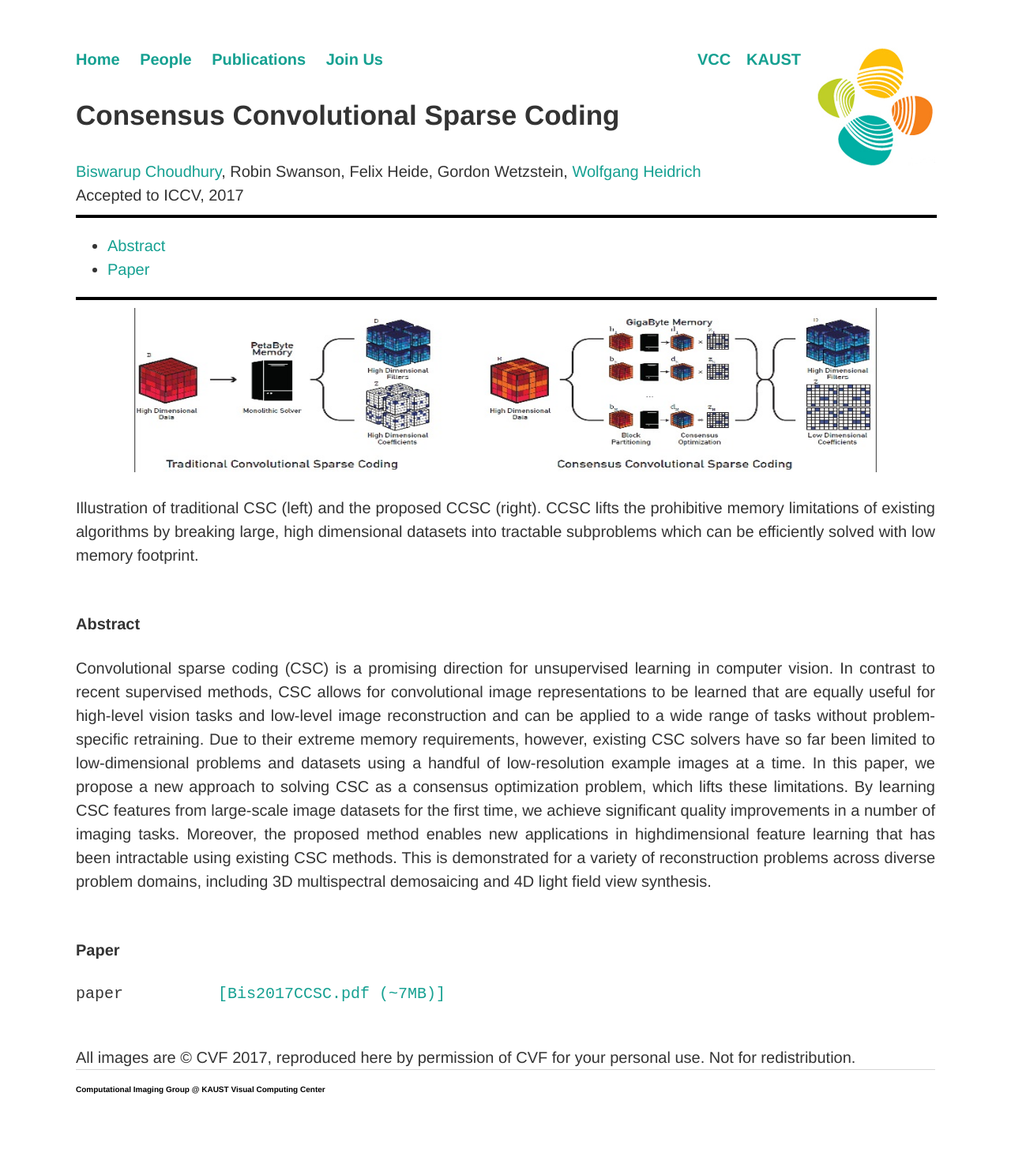
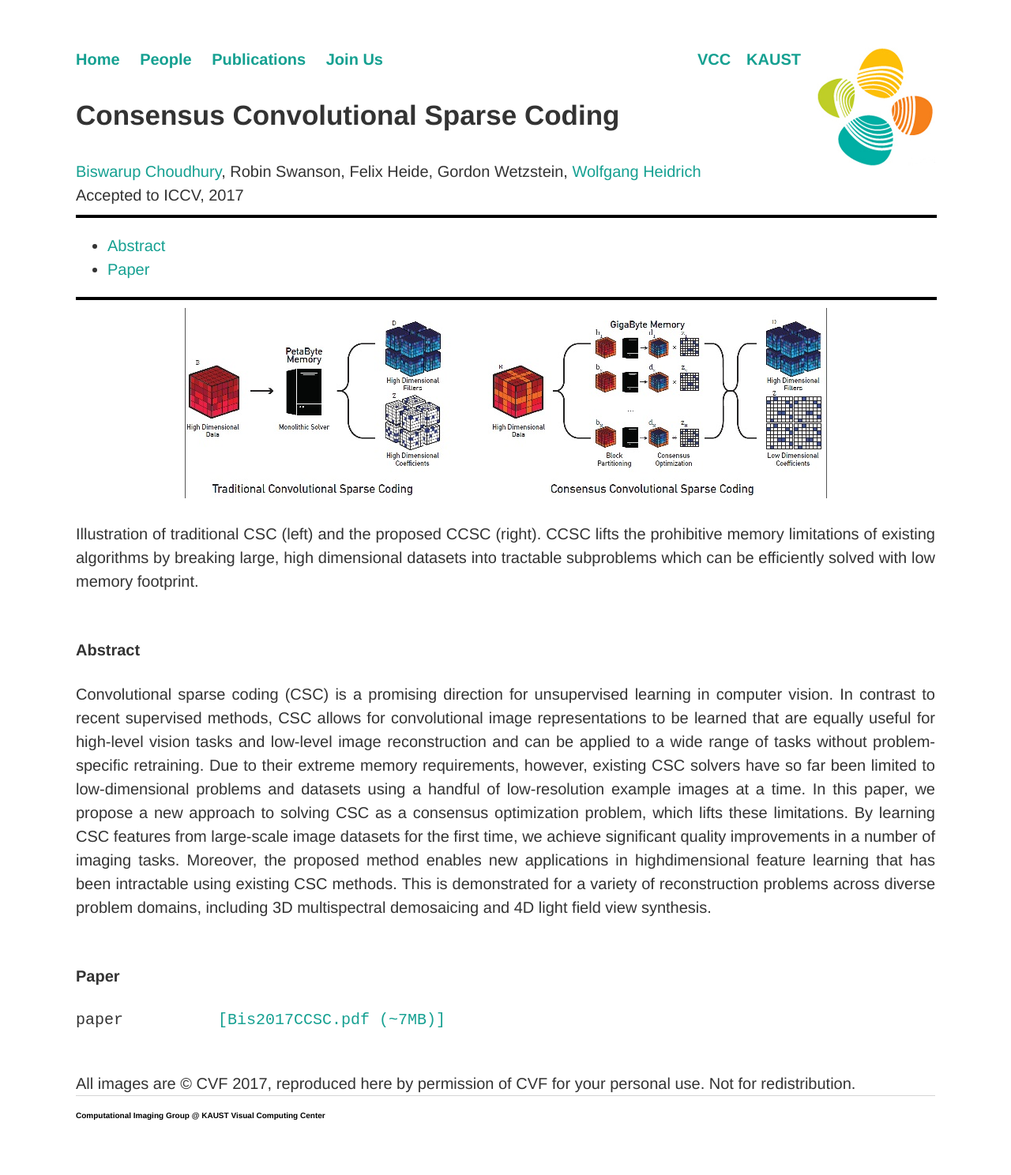
Before and after one commit to vccimaging/vccimaging.github.io, a Jekyll site: the page built from Publications/Bis2017CCSC/index.html, in a window 1280 px wide. Shown: the whole page at 79% size. Built offline with Jekyll 4.4.1, drawn with Linux system fonts in a browser that asks for light colours; before the commit the page ends 1455 px from its top, so only the background shows below that.

Commit message:
Update index.html

```diff
--- a/Publications/Bis2017CCSC/index.html
+++ b/Publications/Bis2017CCSC/index.html
@@ -16,7 +16,7 @@ layout: default
 </ul>
 <hr size="4", color="black", width="100%">
 
-<img src="teaser.jpg" style="width:940px;height:208px;"> <br>
+<img src="teaser.jpg"> <br>
 Illustration of traditional CSC (left) and the proposed CCSC (right). CCSC lifts the prohibitive memory limitations
 of existing algorithms by breaking large, high dimensional datasets into tractable subproblems which can be efficiently solved
 with low memory footprint. <br><br>
```
